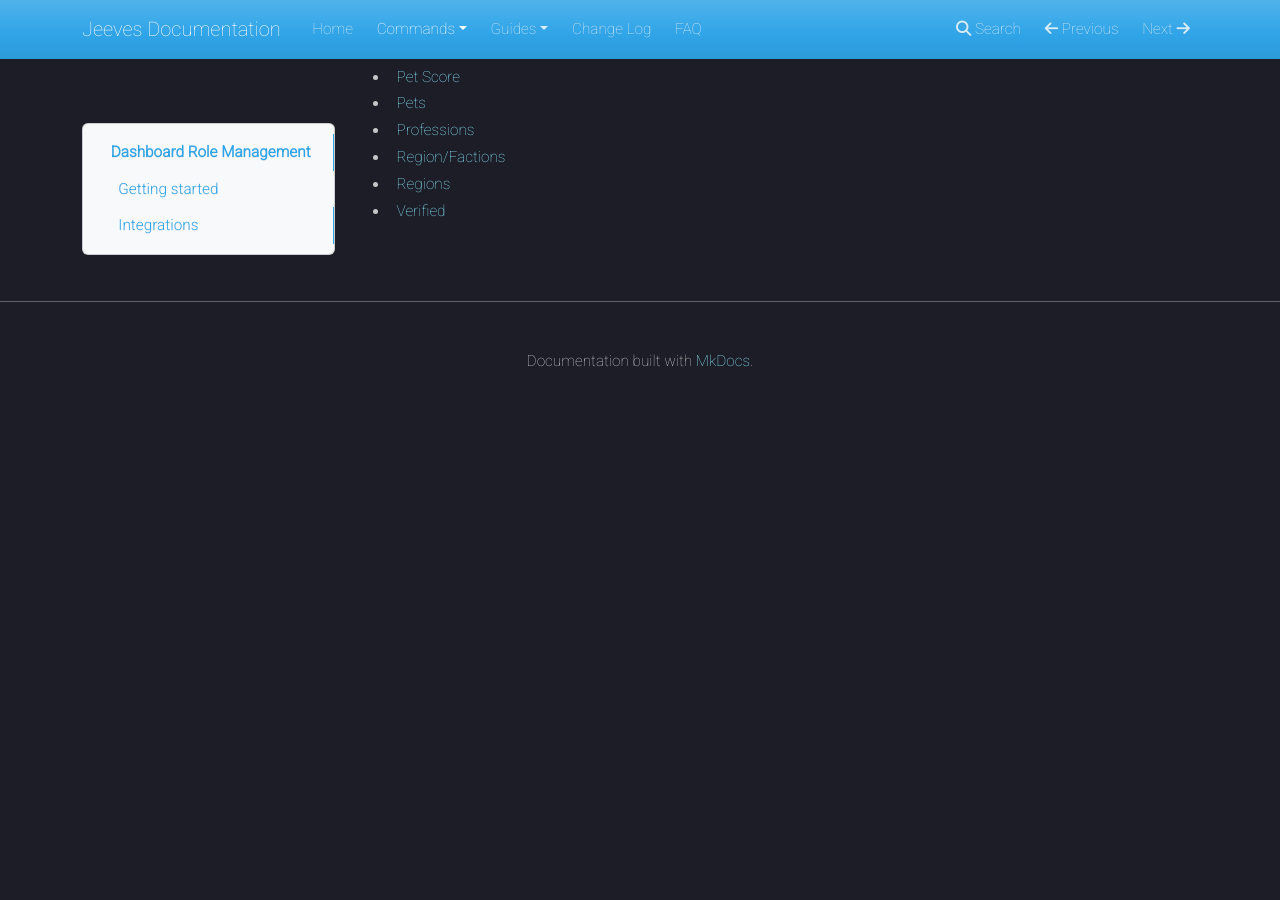
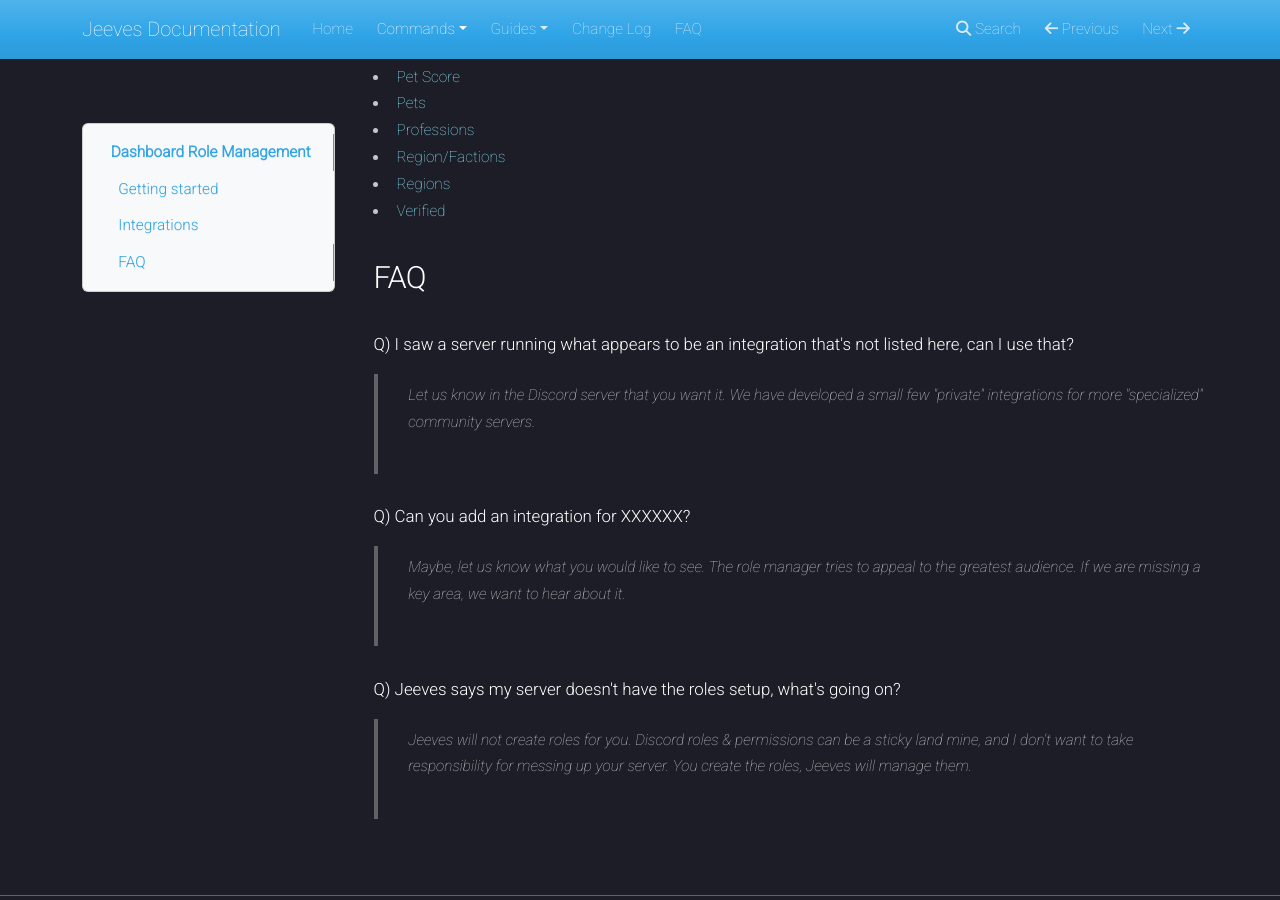
Before and after one commit to TeamJeeves/Jeeves-Bot-Documentation, an MkDocs documentation site: the page built from docs/commands/dashboard/role-management.md, in a window 1280 px wide and 900 px high, scrolled down 1508 px. Built offline with MkDocs 1.6.1, drawn with Linux system fonts in a browser that asks for light colours; nearby versions of some CDN libraries; before the commit the page ends 1914 px from its top, so only the background shows below that.

Commit message:
added old FAQ to role-management page

```diff
--- a/docs/commands/dashboard/role-management.md
+++ b/docs/commands/dashboard/role-management.md
@@ -47,3 +47,11 @@ There are a number of integration that Jeeves has available to use. For more ins
 - [Region/Factions](role-management/region-factions.md)
 - [Regions](role-management/regions.md)
 - [Verified](role-management/verified.md)
+
+## FAQ
+#### Q) I saw a server running what appears to be an integration that's not listed here, can I use that?
+>Let us know in the Discord server that you want it. We have developed a small few "private" integrations for more "specialized" community servers.
+#### Q) Can you add an integration for XXXXXX?
+>Maybe, let us know what you would like to see. The role manager tries to appeal to the greatest audience. If we are missing a key area, we want to hear about it.
+#### Q) Jeeves says my server doesn't have the roles setup, what's going on?
+>Jeeves will not create roles for you. Discord roles & permissions can be a sticky land mine, and I don't want to take responsibility for messing up your server. You create the roles, Jeeves will manage them.
```
